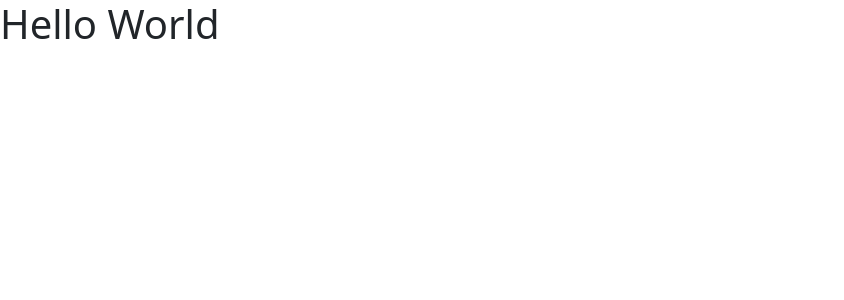
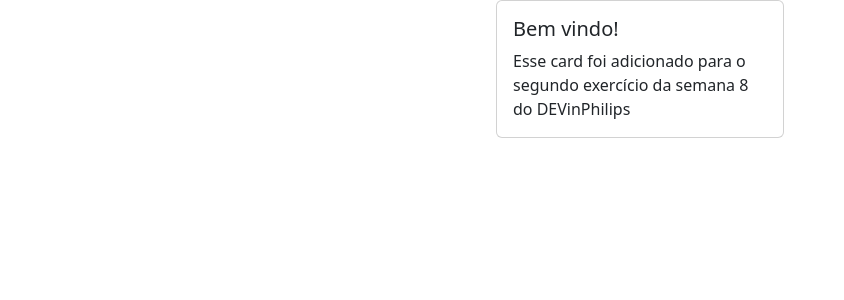
Before and after one commit to 2kand2/DEVinHousePhilipsM1S8, an Angular app: page / in a window 1280 px wide. Shown: the top 300 px of the page, without its empty margins (0-844 px from the left). Built offline with nearby package versions, Linux system fonts and the light colour scheme.

Commit message:
Include card Bem vindo

```diff
--- a/src/app/app.component.html
+++ b/src/app/app.component.html
@@ -1 +1,8 @@
-<h1>Hello World</h1>
+<div class="container">
+  <div class="card" style="width: 18rem;">
+    <div class="card-body">
+      <h5 class="card-title">Bem vindo!</h5>
+      <p class="card-text">Esse card foi adicionado para o segundo exercício da semana 8 do DEVinPhilips</p>
+    </div>
+  </div>
+</div>
--- a/src/app/app.component.scss
+++ b/src/app/app.component.scss
@@ -0,0 +1,4 @@
+.container {
+  display: flex;
+  justify-content: center;
+}
```
